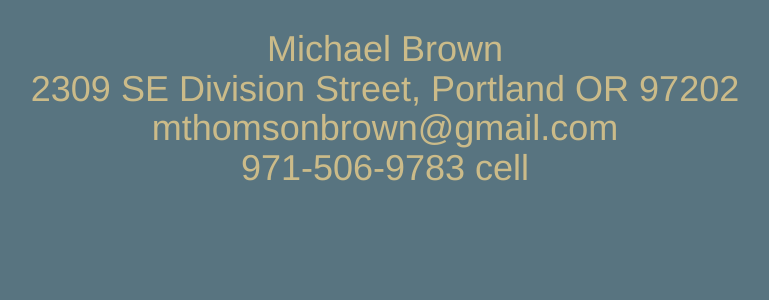
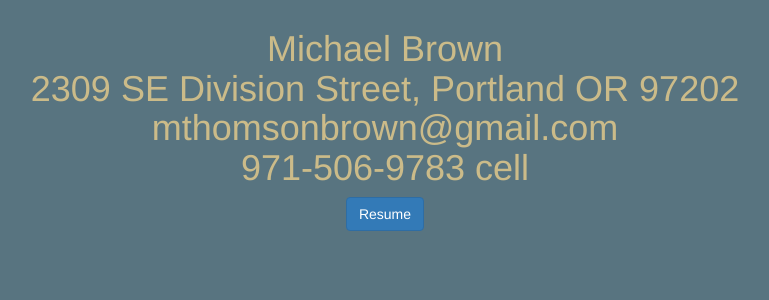
Before and after one commit to ookamijin/portfolio, a Rails app: page /about in a window 1280 px wide. Shown: the part 51-351 px from the top of the page, without its empty margins (255-1024 px from the left). Run offline with Rails 7, Linux system fonts and the light colour scheme; style sheets or scripts are compiled from the project's sources; some libraries are stand-ins or nearby versions.

Commit message:
Added resume

```diff
--- /dev/null
+++ b/app/controllers/about_controller.rb
@@ -0,0 +1,5 @@
+class AboutController < ApplicationController
+    def resume
+       print "Hello from resume!"
+    end
+end
--- a/app/views/index/about.html.slim
+++ b/app/views/index/about.html.slim
@@ -1,3 +1,5 @@
 center
     h1
         = simple_format(t('resume.title'))
+
+    = button_to "Resume", "resume.pdf", :class => "btn btn-primary", :method => :get
--- a/config/routes.rb
+++ b/config/routes.rb
@@ -3,6 +3,7 @@ Rails.application.routes.draw do
   root 'index#home'
 
   get 'about' => 'index#about'
+  get 'about/resume'
   get 'home' => 'index#home'
 
   get 'projects' => 'projects#home'
@@ -10,5 +11,4 @@ Rails.application.routes.draw do
   get 'jungmind' => 'projects#jungmind'
   get 'tasterly' => 'projects#tasterly'
 
-  get 'scratch' => 'index#scratch'
 end
```
Also changed, not shown: 1 other file.
